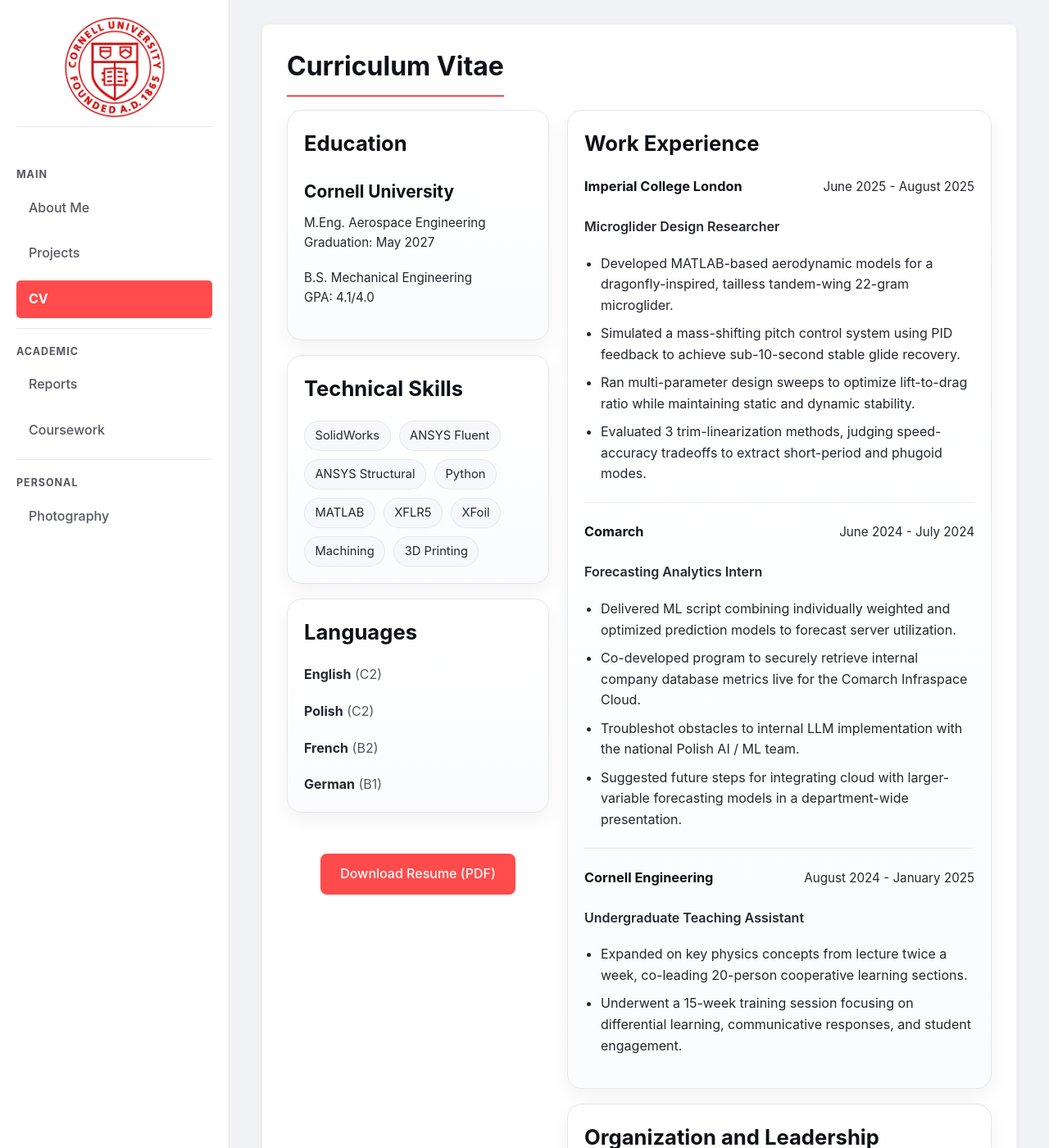
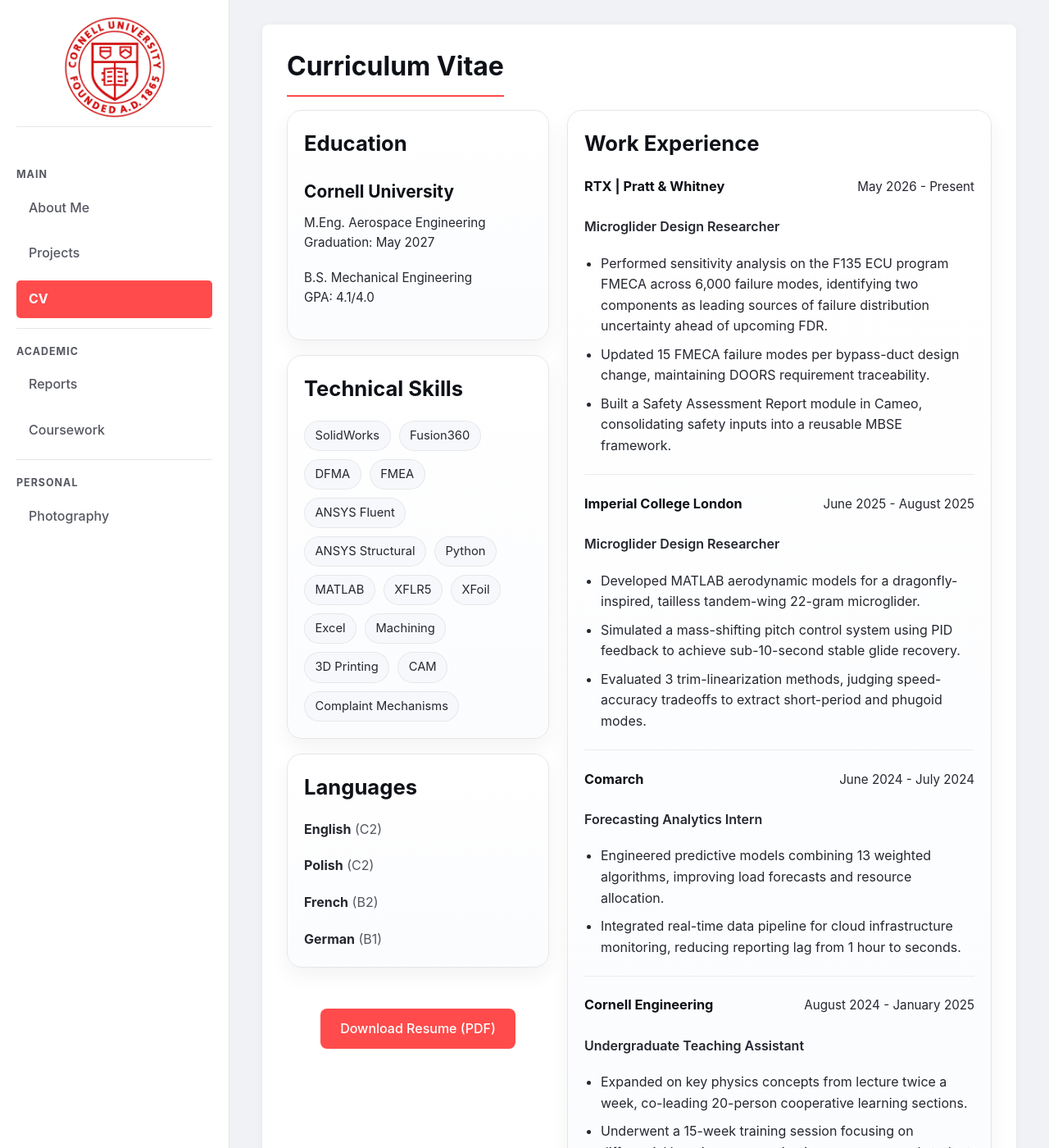
Before and after one commit to Ubilot3000/Kasper-Atkinson-Portfolio, a Jekyll site: the page built from cv.md, in a window 1280 px wide and 1400 px high. Shown: the whole window at 82% size. Built offline with Jekyll 4.4.1, drawn with Linux system fonts in a browser that asks for light colours; some of the changed text lies outside the part shown.

```diff
--- a/_layouts/default.html
+++ b/_layouts/default.html
@@ -15,7 +15,6 @@
     {% if site.plugins contains "jekyll-feed" %}{% feed_meta %}{% endif %}
 </head>
 <!-- MathJax support for LaTeX equations -->
-<script src="https://polyfill.io/v3/polyfill.min.js?features=es6"></script>
 <script id="MathJax-script" async
   src="https://cdn.jsdelivr.net/npm/mathjax@3/es5/tex-mml-chtml.js">
 </script>
--- a/cv.md
+++ b/cv.md
@@ -19,14 +19,21 @@
       <h2>Technical Skills</h2>
       <div class="cv-chip-group">
         <span class="cv-chip">SolidWorks</span>
+        <span class="cv-chip">Fusion360</span>
+        <span class="cv-chip">DFMA</span>
+        <span class="cv-chip">FMEA</span>
         <span class="cv-chip">ANSYS Fluent</span>
         <span class="cv-chip">ANSYS Structural</span>
         <span class="cv-chip">Python</span>
         <span class="cv-chip">MATLAB</span>
         <span class="cv-chip">XFLR5</span>
         <span class="cv-chip">XFoil</span>
+        <span class="cv-chip">Excel</span>
         <span class="cv-chip">Machining</span>
         <span class="cv-chip">3D Printing</span>
+        <span class="cv-chip">CAM</span>
+        <span class="cv-chip">Complaint Mechanisms</span>
+
 
       </div>
     </section>
@@ -51,6 +58,18 @@
   <div class="cv-main">
     <section class="cv-section">
       <h2>Work Experience</h2>
+      <article class="cv-item">
+        <div class="cv-item-header">
+          <h3>RTX | Pratt & Whitney</h3>
+          <p class="cv-date">May 2026 - Present</p>
+        </div>
+        <p class="cv-role">Microglider Design Researcher</p>
+        <ul class="cv-bullets">
+          <li>Performed sensitivity analysis on the F135 ECU program FMECA across 6,000 failure modes, identifying two components as leading sources of failure distribution uncertainty ahead of upcoming FDR.</li>
+          <li>Updated 15 FMECA failure modes per bypass-duct design change, maintaining DOORS requirement traceability.</li>
+          <li>Built a Safety Assessment Report module in Cameo, consolidating safety inputs into a reusable MBSE framework.</li>
+        </ul>
+      </article>
 
       <article class="cv-item">
         <div class="cv-item-header">
@@ -59,9 +78,8 @@
         </div>
         <p class="cv-role">Microglider Design Researcher</p>
         <ul class="cv-bullets">
-          <li>Developed MATLAB-based aerodynamic models for a dragonfly-inspired, tailless tandem-wing 22-gram microglider.</li>
+          <li>Developed MATLAB aerodynamic models for a dragonfly-inspired, tailless tandem-wing 22-gram microglider.</li>
           <li>Simulated a mass-shifting pitch control system using PID feedback to achieve sub-10-second stable glide recovery.</li>
-          <li>Ran multi-parameter design sweeps to optimize lift-to-drag ratio while maintaining static and dynamic stability.</li>
           <li>Evaluated 3 trim-linearization methods, judging speed-accuracy tradeoffs to extract short-period and phugoid modes.</li>
         </ul>
       </article>
@@ -73,10 +91,8 @@
         </div>
         <p class="cv-role">Forecasting Analytics Intern</p>
         <ul class="cv-bullets">
-          <li>Delivered ML script combining individually weighted and optimized prediction models to forecast server utilization.</li>
-          <li>Co-developed program to securely retrieve internal company database metrics live for the Comarch Infraspace Cloud.</li>
-          <li>Troubleshot obstacles to internal LLM implementation with the national Polish AI / ML team.</li>
-          <li>Suggested future steps for integrating cloud with larger-variable forecasting models in a department-wide presentation.</li>
+          <li>Engineered predictive models combining 13 weighted algorithms, improving load forecasts and resource allocation.</li>
+          <li>Integrated real-time data pipeline for cloud infrastructure monitoring, reducing reporting lag from 1 hour to seconds.</li>
         </ul>
       </article>
 
@@ -112,7 +128,7 @@
         <ul class="cv-bullets">
           <li>Designed and implemented a program to iteratively assess various propulsion and electronic system configurations.</li>
           <li>Led a 6-person subteam, delegating, tracking, and supervising tasks in weekly meetings.</li>
-          <li>Presented and directed the subteam through 3 critical design reviews to justify design and component decisions.</li>
+          <li>Led three critical design reviews with a 6-person subteam, producing a technical proposal that ranked 8th.</li>
         </ul>
 
         <p class="cv-role">Member of the Propulsion Subteam</p>
```
Also changed, not shown: aboutme.md (+4 -4 lines), 2 other files.
